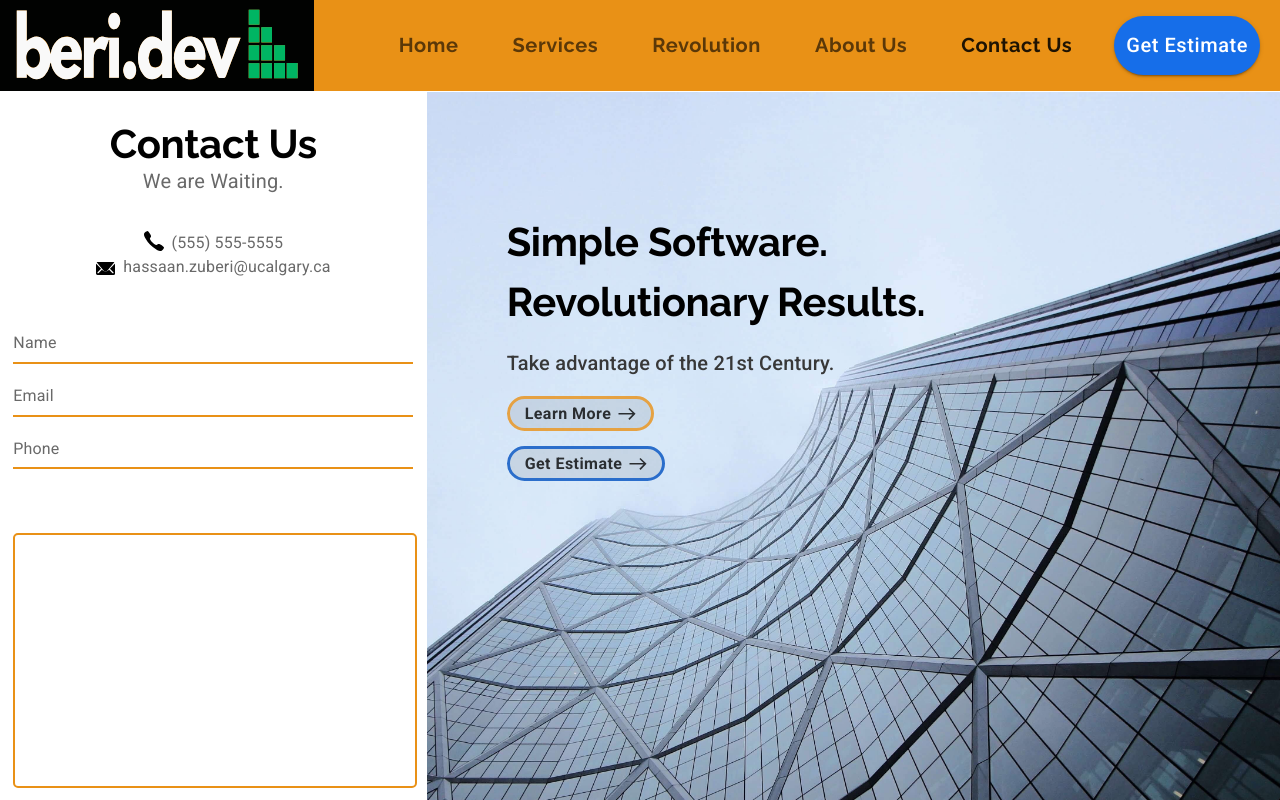
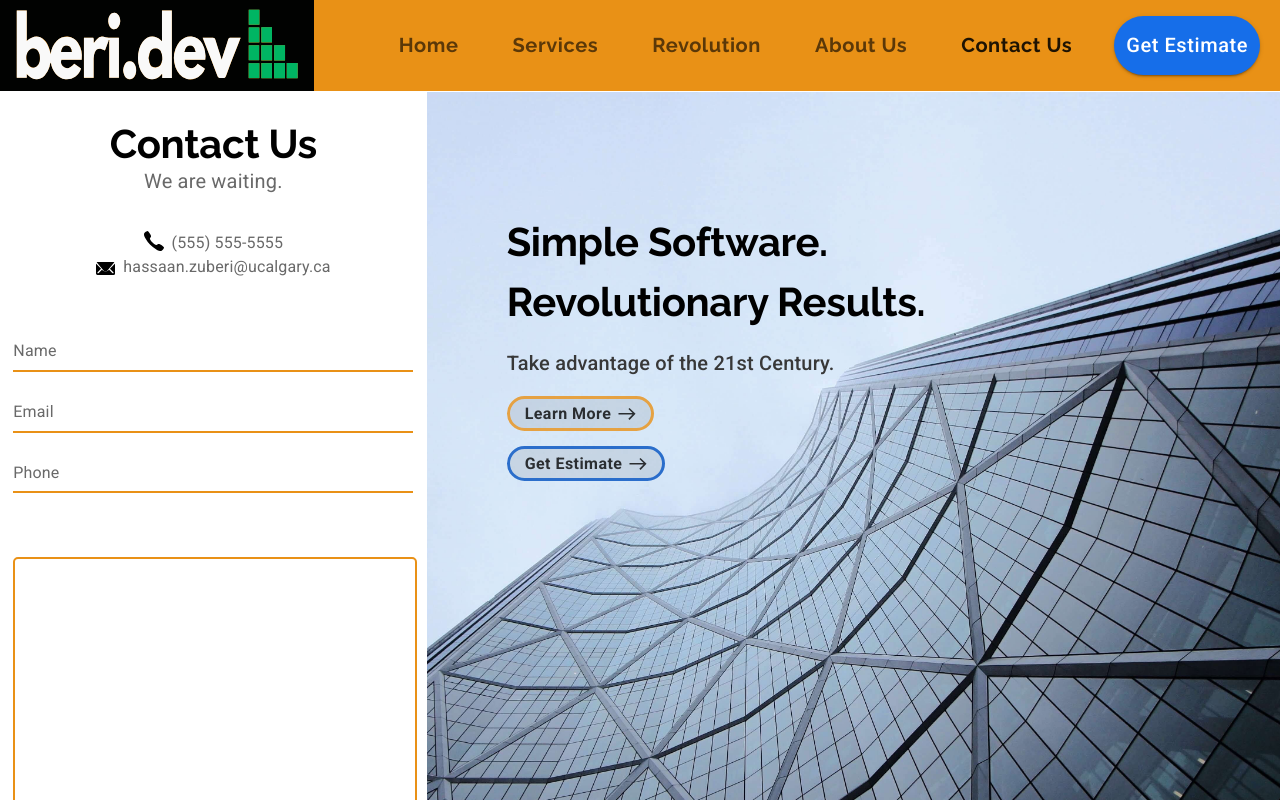
Before and after one commit to HAZberi/tech-company-website, a React (Create React App) app: page /contact in a window 1280 px wide. Shown: the top 800 px of the page. Built offline with nearby package versions, Linux system fonts and the light colour scheme.

Commit message:
fix styling bugs

```diff
--- a/src/components/Contact.js
+++ b/src/components/Contact.js
@@ -59,7 +59,7 @@ const Contact = (props) => {
           <Typography variant="h2" style={{ lineHeight: 1 }}>
             Contact Us
           </Typography>
-          <Typography variant="subtitle1">We are Waiting.</Typography>
+          <Typography variant="subtitle1">We are waiting.</Typography>
         </Grid>
         <Grid item container alignItems="center" justify="center">
           <Grid item>
@@ -90,7 +90,7 @@ const Contact = (props) => {
           </Grid>
         </Grid>
         <Grid item container justify="center" style={{maxWidth: smallest ? "80%" : "25em", marginTop: "2em"}}>
-          <Grid item style={{width: "100%"}}>
+          <Grid item style={{width: "100%", marginTop: "0.5em"}}>
             <TextField
               label="Name"
               id="name"
@@ -99,7 +99,7 @@ const Contact = (props) => {
               fullWidth
             />
           </Grid>
-          <Grid item style={{width: "100%"}}>
+          <Grid item style={{width: "100%", marginTop: "0.5em"}}>
             <TextField
               label="Email"
               id="email"
@@ -108,7 +108,7 @@ const Contact = (props) => {
               fullWidth
             />
           </Grid>
-          <Grid item style={{width: "100%"}}>
+          <Grid item style={{width: "100%", marginTop: "0.5em"}}>
             <TextField
               label="Phone"
               id="phone"
--- a/src/components/ui/CallToAction.js
+++ b/src/components/ui/CallToAction.js
@@ -59,17 +59,6 @@ const CallToAction = (props) => {
   const theme = useTheme();
   const smaller = useMediaQuery(theme.breakpoints.down("sm"));
 
-  const gridSize = (props) => {
-    if (props.grid) {
-      if(props.grid.size === "lg") return props.grid.noc;
-      if(props.grid.size === "md") return props.grid.noc;
-      if(props.grid.size === "sm") return props.grid.noc;
-      return false;
-    } else {
-      return false;
-    }
-  }
-
   return (
     <Grid
       container
@@ -84,9 +73,9 @@ const CallToAction = (props) => {
           marginTop: smaller ? "5em" : "7.5em",
           textAlign: smaller ? "center" : "inherit",
         }}
-        lg={gridSize(props)}
-        sm={gridSize(props)}
-        md={gridSize(props)}
+        lg={props.grid.size === "lg" ? props.grid.noc : false}
+        md={props.grid.size === "md" ? props.grid.noc : false}
+        sm={props.grid.size === "sm" ? props.grid.noc : false}
       >
         <Grid
           container
```
Also changed, not shown: 1 other file (tests, documents, lock files or other folders).
